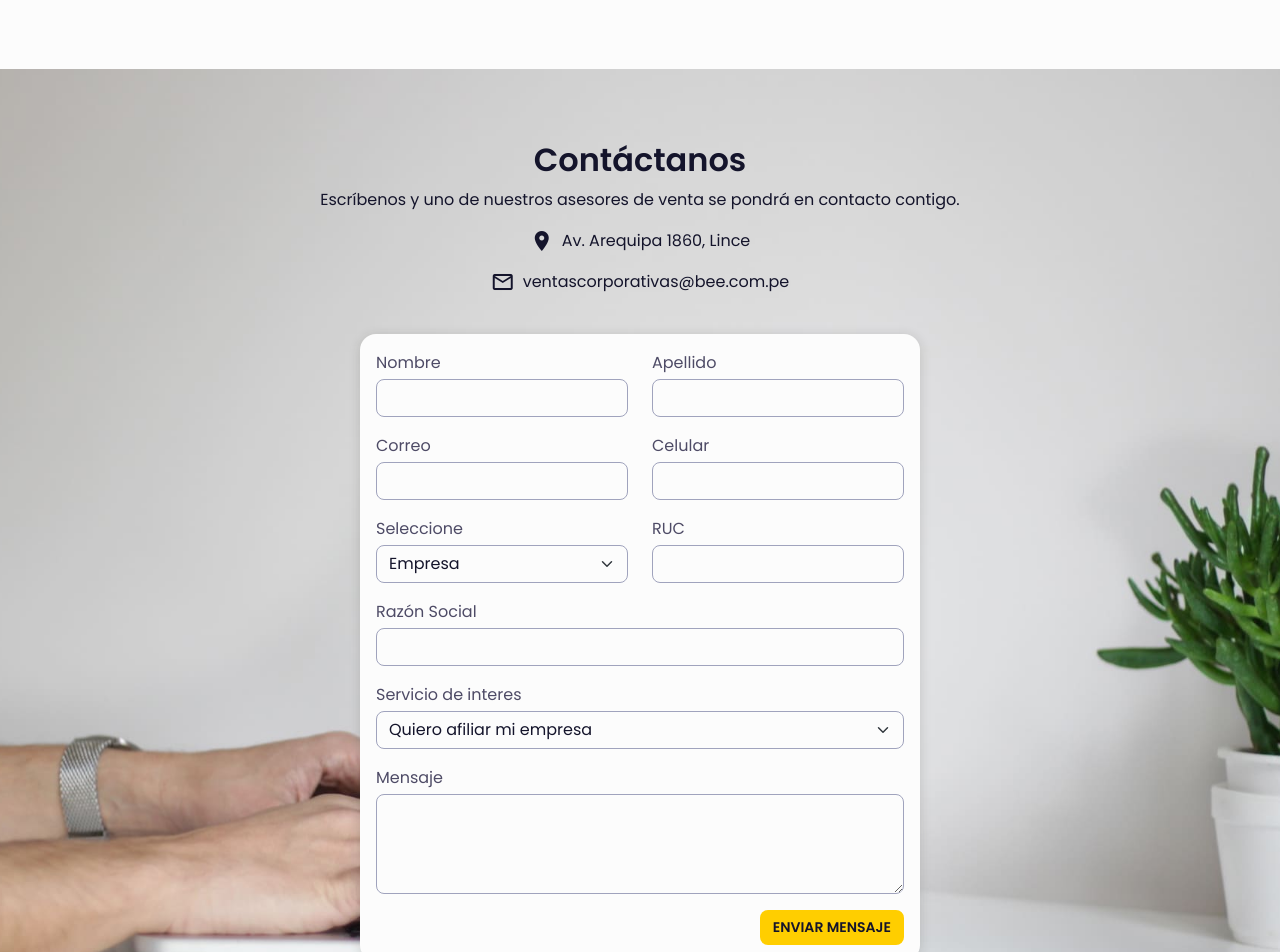
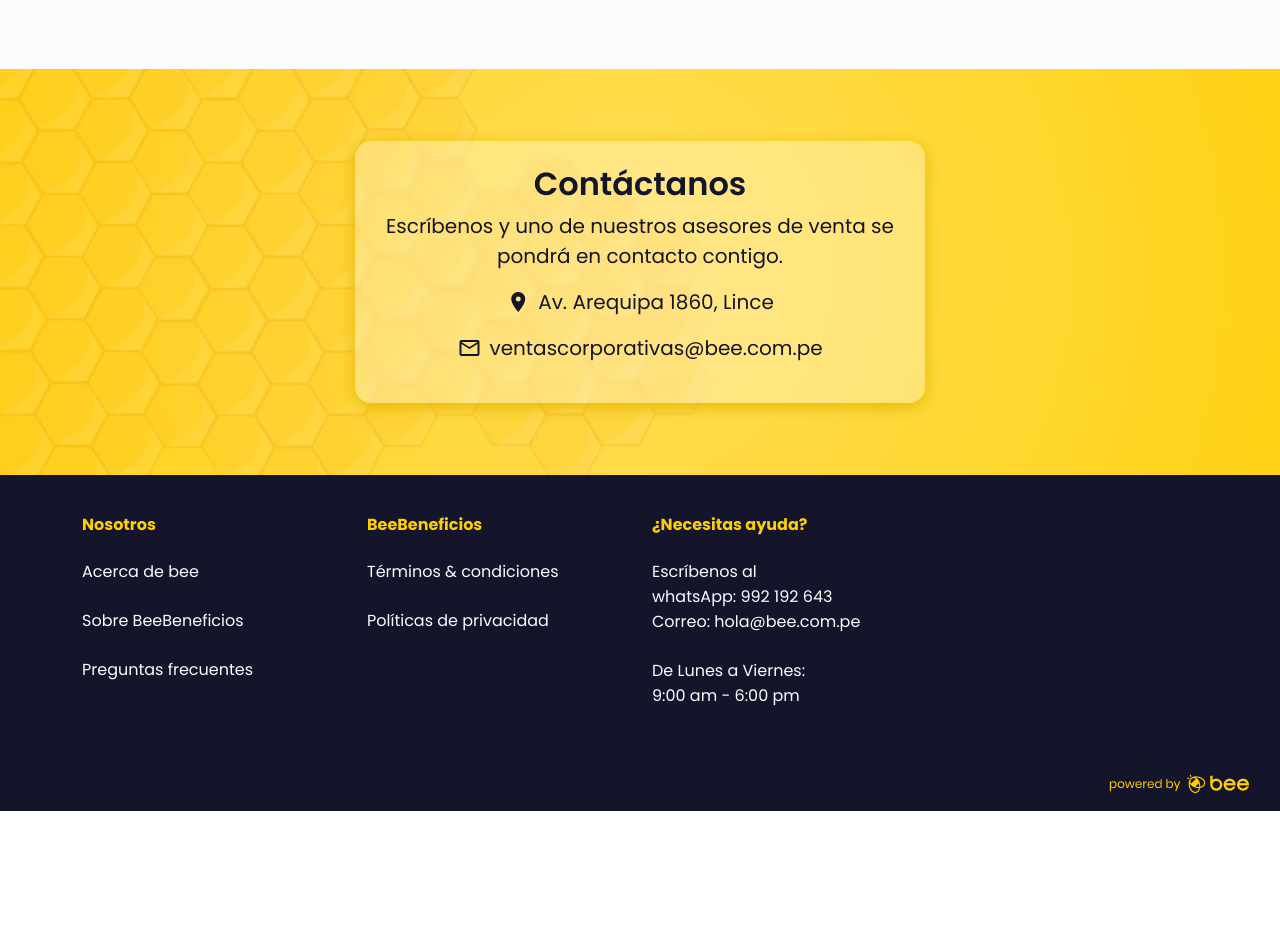
Before and after one commit to javierbull/landingPagebeeBeneficios, a plain HTML site: page index.html in a window 1280 px wide. Shown: the part 4918-5870 px from the top of the page. After the commit the page ends 5729 px from the top, so only its background shows below. Drawn offline with nearby package versions, Linux system fonts and the light colour scheme.

Commit message:
section contacto

```diff
--- a/css/main.css
+++ b/css/main.css
@@ -925,9 +925,20 @@
 }
 
 .content-contact {
-  /* background-color: #0d6efd; */
   z-index: 2;
   position: relative;
+  font-size: 1.25rem;
+  background: rgba(255, 255, 255, 0.3);
+  padding: 1.5rem;
+  border-radius: 1rem;
+  -webkit-border-radius: 1rem;
+  -moz-border-radius: 1rem;
+  -ms-border-radius: 1rem;
+  -o-border-radius: 1rem;
+  margin-left: auto;
+  margin-right: auto;
+  backdrop-filter: blur(2.5px);
+  box-shadow: 0 4px 16px var(--primary-dark);
 }
 
 .section-header-contact {
@@ -955,7 +966,6 @@
   display: flex;
   align-items: center;
   justify-content: center;
-  /* color: var(--white); */
 }
 
 .info-contact-list li:last-child {
@@ -976,6 +986,7 @@
   -ms-border-radius: 1rem;
   -o-border-radius: 1rem;
   box-shadow: var(--shadow);
+  display: none;
 }
 
 .form-dni {
@@ -983,7 +994,8 @@
 }
 
 .bg-contact {
-  background-image: url(../img/bg-contact.jpg);
+  background-color: var(--primary);
+  background-image: url(../img/bgBanner.jpg);
   background-repeat: no-repeat;
   background-position: center center;
   background-size: cover;
--- a/index.html
+++ b/index.html
@@ -489,7 +489,7 @@
       <!-- <div class="overlay"></div> -->
       <div class="container">
         <div class="row">
-          <div class="content-contact">
+          <div class="content-contact col-lg-6">
             <div class="section-header section-header-contact">
               <div class="sectionAndLogo">
                 <h2>Contáctanos</h2>
```
